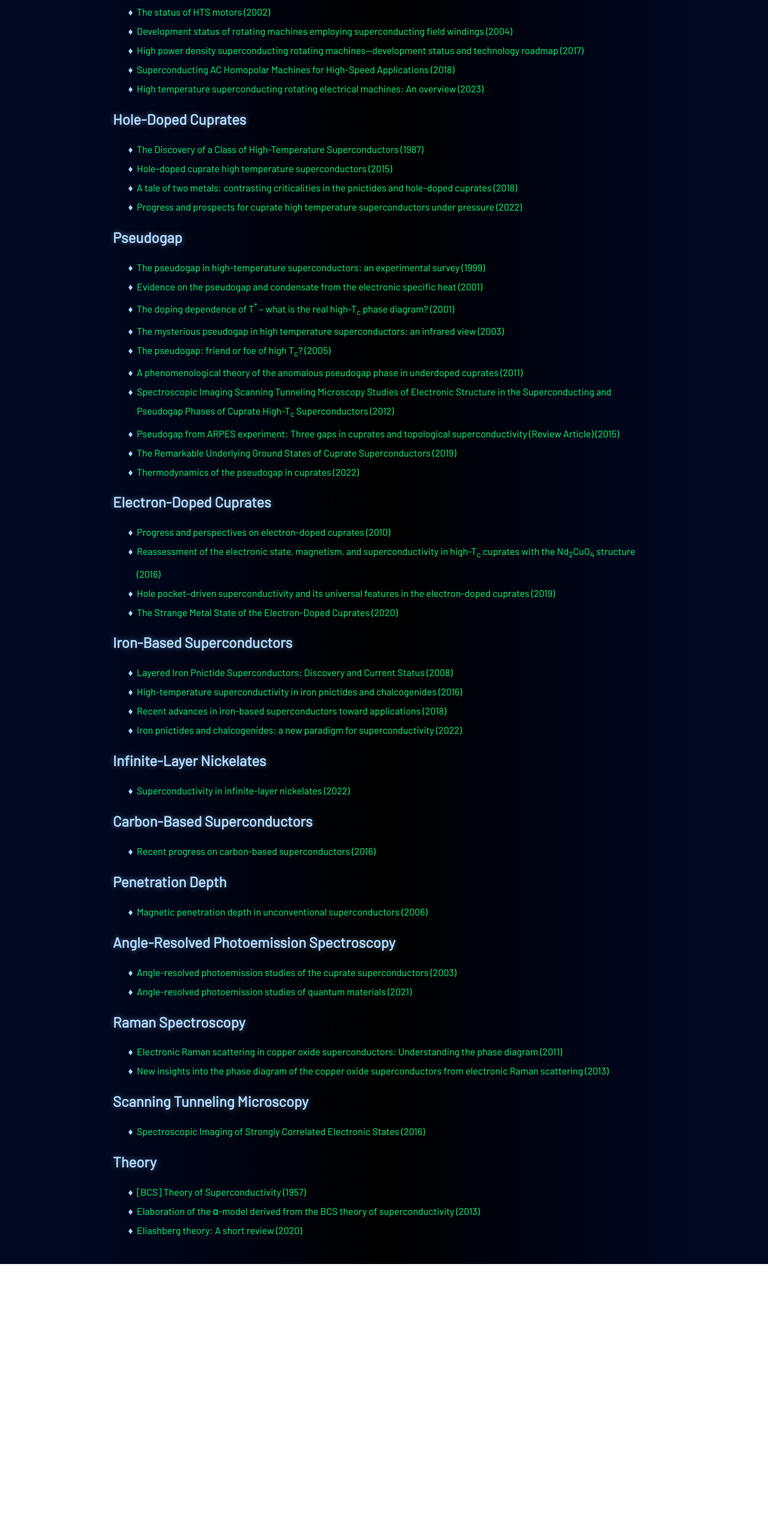
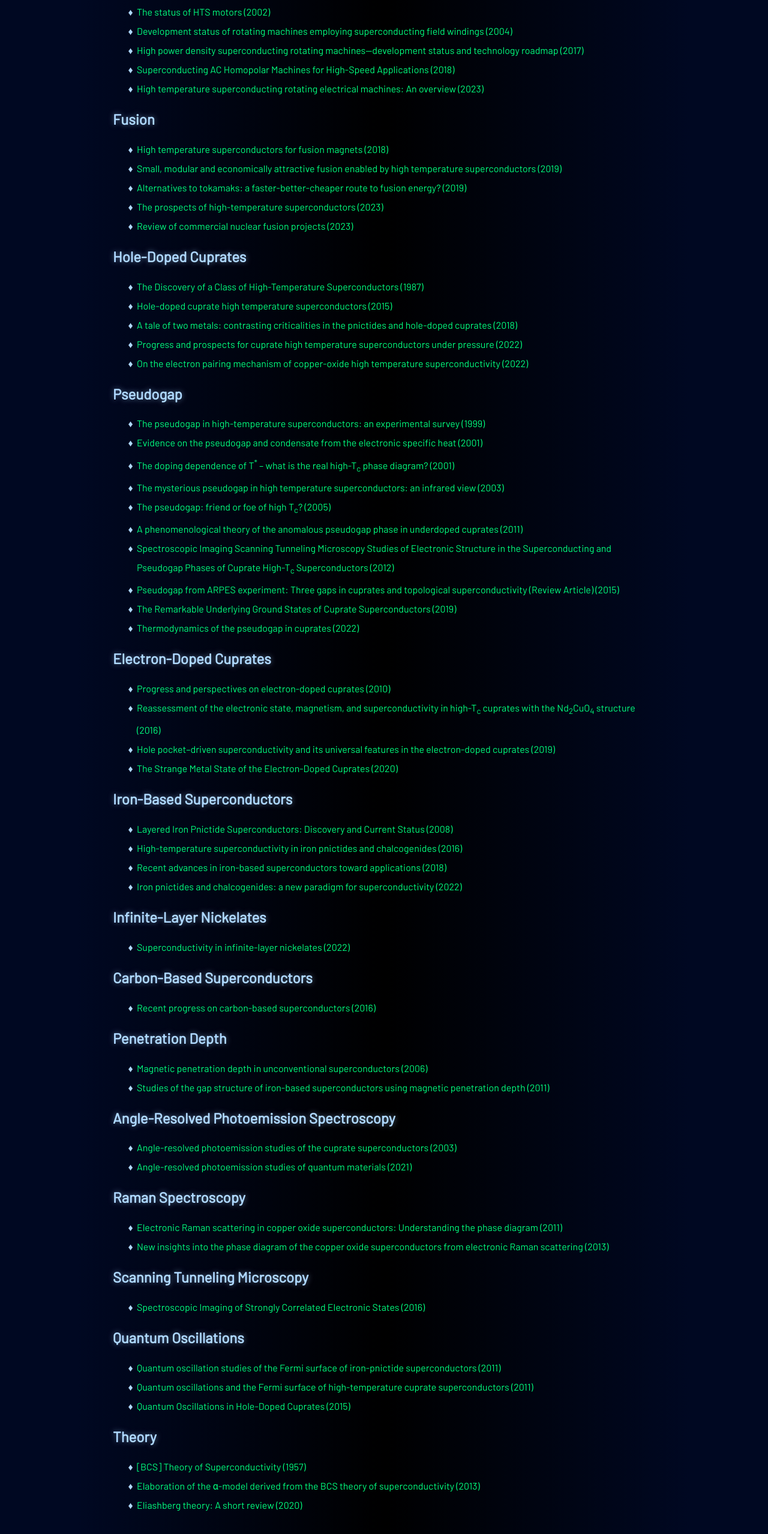
Before and after one commit to jg-storey/superconductivity, a plain HTML site: page papers.html in a window 1280 px wide. Shown: the part 1751-4308 px from the top of the page at 60% size. Before the commit the page ends 3858 px from the top, so only its background shows below. Drawn offline with nearby package versions, Linux system fonts and the light colour scheme.

Commit message:
Update papers.html

```diff
--- a/papers.html
+++ b/papers.html
@@ -82,12 +82,21 @@
         <li><a href="https://doi.org/10.3390/en12010086">Superconducting AC Homopolar Machines for High-Speed Applications (2018)</a></li>
         <li><a href="https://doi.org/10.1016/j.egyr.2022.11.173">High temperature superconducting rotating electrical machines: An overview (2023)</a></li>
       </ul>
+      <h2>Fusion</h2>
+      <ul>
+        <li><a href="https://doi.org/10.1088/1741-4326/aad835">High temperature superconductors for fusion magnets (2018)</a></li>
+        <li><a href="https://doi.org/10.1098/rsta.2018.0354">Small, modular and economically attractive fusion enabled by high temperature superconductors (2019)</a></li>
+        <li><a href="https://doi.org/10.1098/rsta.2017.0431">Alternatives to tokamaks: a faster-better-cheaper route to fusion energy? (2019)</a></li>
+        <li><a href="https://doi.org/10.1126/science.abq4137">The prospects of high-temperature superconductors (2023)</a></li>
+        <li><a href="https://doi.org/10.3389/fenrg.2023.1157394">Review of commercial nuclear fusion projects (2023)</a></li>
+      </ul>
       <h2>Hole-Doped Cuprates</h2>
       <ul>
         <li><a href="https://doi.org/10.1126/science.237.4819.1133">The Discovery of a Class of High-Temperature Superconductors (1987)</a></li>
         <li><a href="https://doi.org/10.1016/j.physc.2015.02.047">Hole-doped cuprate high temperature superconductors (2015)</a></li>
         <li><a href="https://doi.org/10.1088/1361-6633/aaa97c">A tale of two metals: contrasting criticalities in the pnictides and hole-doped cuprates (2018)</a></li>
         <li><a href="https://doi.org/10.1080/08957959.2022.2059366">Progress and prospects for cuprate high temperature superconductors under pressure (2022)</a></li>
+        <li><a href="https://doi.org/10.1073/pnas.2207449119">On the electron pairing mechanism of copper-oxide high temperature superconductivity (2022)</a></li>
       </ul>
       <h2>Pseudogap</h2>
       <ul>
@@ -131,6 +140,7 @@
       <h2>Penetration Depth</h2>
       <ul>
         <li><a href="https://doi.org/10.1088/0953-2048/19/8/R01">Magnetic penetration depth in unconventional superconductors (2006)</a></li>
+        <li><a href="https://doi.org/10.1016/j.crhy.2011.03.001">Studies of the gap structure of iron-based superconductors using magnetic penetration depth (2011)</a></li>
       </ul>
       <h2>Angle-Resolved Photoemission Spectroscopy</h2>
       <ul>
@@ -146,6 +156,12 @@
       <h2>Scanning Tunneling Microscopy</h2>
       <ul>
         <li><a href="https://doi.org/10.1146/annurev-conmatphys-031214-014529">Spectroscopic Imaging of Strongly Correlated Electronic States (2016)</a></li>
+      </ul>
+      <h2>Quantum Oscillations</h2>
+      <ul>
+        <li><a href="https://doi.org/10.1088/0034-4885/74/12/124507">Quantum oscillation studies of the Fermi surface of iron-pnictide superconductors (2011)</a></li>
+        <li><a href="https://doi.org/10.1016/j.crhy.2011.04.011">Quantum oscillations and the Fermi surface of high-temperature cuprate superconductors (2011)</a></li>
+        <li><a href="https://doi.org/10.1146/annurev-conmatphys-030212-184305">Quantum Oscillations in Hole-Doped Cuprates (2015)</a></li>
       </ul>
       <h2>Theory</h2>
       <ul>
```
